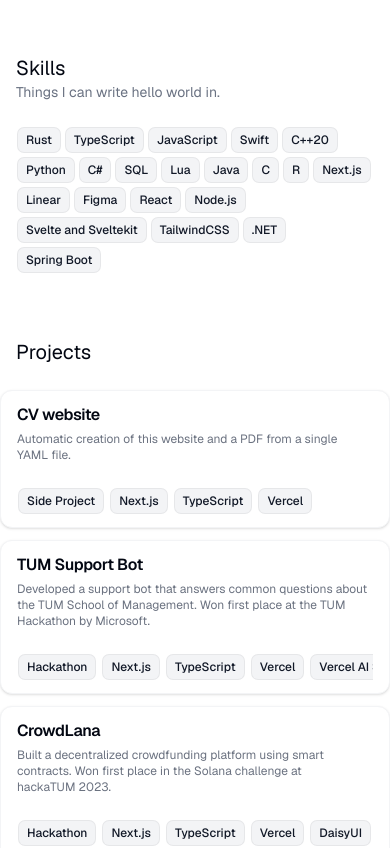
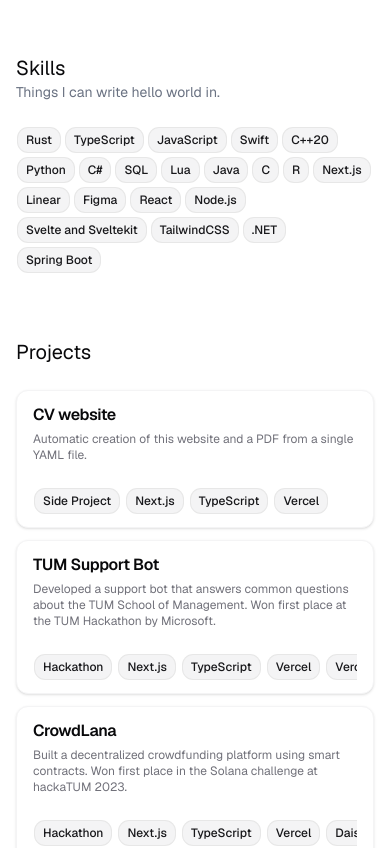
Before and after one commit to simon-hng/portfolio, a Next.js app: page / in a window 390 px wide. Shown: the part 2000-2848 px from the top of the page. Built offline with nearby package versions, Linux system fonts and the light colour scheme.

Commit message:
make prettier

```diff
--- a/package.json
+++ b/package.json
@@ -29,6 +29,7 @@
     "js-yaml": "^4.1.0",
     "lucide-react": "^0.474.0",
     "next": "15.1.6",
+    "next-themes": "^0.4.4",
     "npm-run-all": "^4.1.5",
     "react": "19.0.0",
     "react-dom": "19.0.0",
--- a/src/app/globals.css
+++ b/src/app/globals.css
@@ -57,17 +57,6 @@
   }
 }
 
-@utility container {
-  margin-inline: auto;
-  padding-inline: 2rem;
-  @media (width >= --theme(--breakpoint-sm)) {
-    max-width: none;
-  }
-  @media (width >= 1400px) {
-    max-width: 1400px;
-  }
-}
-
 /*
   The default border color has changed to `currentColor` in Tailwind CSS v4,
   so we've added these compatibility styles to make sure everything still
@@ -89,73 +78,57 @@
 @layer base {
   :root {
     --background: 0 0% 100%;
-    --foreground: 224 71.4% 4.1%;
-
+    --foreground: 240 10% 3.9%;
     --card: 0 0% 100%;
-    --card-foreground: 224 71.4% 4.1%;
-
+    --card-foreground: 240 10% 3.9%;
     --popover: 0 0% 100%;
-    --popover-foreground: 224 71.4% 4.1%;
-
-    --primary: 220.9 39.3% 11%;
-    --primary-foreground: 210 20% 98%;
-
-    --secondary: 220 14.3% 95.9%;
-    --secondary-foreground: 220.9 39.3% 11%;
-
-    --muted: 220 14.3% 95.9%;
-    --muted-foreground: 220 8.9% 46.1%;
-
-    --accent: 220 14.3% 95.9%;
-    --accent-foreground: 220.9 39.3% 11%;
-
+    --popover-foreground: 240 10% 3.9%;
+    --primary: 240 5.9% 10%;
+    --primary-foreground: 0 0% 98%;
+    --secondary: 240 4.8% 95.9%;
+    --secondary-foreground: 240 5.9% 10%;
+    --muted: 240 4.8% 95.9%;
+    --muted-foreground: 240 3.8% 46.1%;
+    --accent: 240 4.8% 95.9%;
+    --accent-foreground: 240 5.9% 10%;
     --destructive: 0 84.2% 60.2%;
-    --destructive-foreground: 210 20% 98%;
-
-    --border: 220 13% 91%;
-    --input: 220 13% 91%;
-    --ring: 224 71.4% 4.1%;
-
-    --radius: 0.5rem;
+    --destructive-foreground: 0 0% 98%;
+    --border: 240 5.9% 90%;
+    --input: 240 5.9% 90%;
+    --ring: 240 5.9% 10%;
+    --radius: 0.75rem;
+    --chart-1: 12 76% 61%;
+    --chart-2: 173 58% 39%;
+    --chart-3: 197 37% 24%;
+    --chart-4: 43 74% 66%;
+    --chart-5: 27 87% 67%;
   }
 
   .dark {
-    --background: 224 71.4% 4.1%;
-    --foreground: 210 20% 98%;
-
-    --card: 224 71.4% 4.1%;
-    --card-foreground: 210 20% 98%;
-
-    --popover: 224 71.4% 4.1%;
-    --popover-foreground: 210 20% 98%;
-
-    --primary: 210 20% 98%;
-    --primary-foreground: 220.9 39.3% 11%;
-
-    --secondary: 215 27.9% 16.9%;
-    --secondary-foreground: 210 20% 98%;
-
-    --muted: 215 27.9% 16.9%;
-    --muted-foreground: 217.9 10.6% 64.9%;
-
-    --accent: 215 27.9% 16.9%;
-    --accent-foreground: 210 20% 98%;
-
+    --background: 240 10% 3.9%;
+    --foreground: 0 0% 98%;
+    --card: 240 10% 3.9%;
+    --card-foreground: 0 0% 98%;
+    --popover: 240 10% 3.9%;
+    --popover-foreground: 0 0% 98%;
+    --primary: 0 0% 98%;
+    --primary-foreground: 240 5.9% 10%;
+    --secondary: 240 3.7% 15.9%;
+    --secondary-foreground: 0 0% 98%;
+    --muted: 240 3.7% 15.9%;
+    --muted-foreground: 240 5% 64.9%;
+    --accent: 240 3.7% 15.9%;
+    --accent-foreground: 0 0% 98%;
     --destructive: 0 62.8% 30.6%;
-    --destructive-foreground: 210 20% 98%;
-
-    --border: 215 27.9% 16.9%;
-    --input: 215 27.9% 16.9%;
-    --ring: 216 12.2% 83.9%;
-  }
-}
-
-@layer base {
-  * {
-    @apply border-border;
-  }
-  body {
-    @apply bg-background text-foreground;
+    --destructive-foreground: 0 0% 98%;
+    --border: 240 3.7% 15.9%;
+    --input: 240 3.7% 15.9%;
+    --ring: 240 4.9% 83.9%;
+    --chart-1: 220 70% 50%;
+    --chart-2: 160 60% 45%;
+    --chart-3: 30 80% 55%;
+    --chart-4: 280 65% 60%;
+    --chart-5: 340 75% 55%;
   }
 }
 
--- a/src/app/layout.tsx
+++ b/src/app/layout.tsx
@@ -4,10 +4,11 @@ import { GeistSans } from "geist/font/sans";
 
 import "./globals.css";
 import React from "react";
+import { ThemeProvider } from "@/components/theme-provider";
 
 export const metadata: Metadata = {
-  title: "Create Next App",
-  description: "Generated by create next app",
+  title: "Portfolio",
+  description: "A portfolio of my work.",
 };
 
 export default function RootLayout({
@@ -16,8 +17,17 @@ export default function RootLayout({
   children: React.ReactNode;
 }) {
   return (
-    <html lang="en" className={GeistSans.className}>
-      <body>{children}</body>
+    <html lang="en" className={GeistSans.className} suppressHydrationWarning>
+      <body className="bg-background text-foreground">
+        <ThemeProvider
+          attribute="class"
+          defaultTheme="system"
+          enableSystem
+          disableTransitionOnChange
+        >
+          {children}
+        </ThemeProvider>
+      </body>
       <Analytics />
     </html>
   );
--- a/src/app/page.tsx
+++ b/src/app/page.tsx
@@ -22,7 +22,7 @@ export const metadata: Metadata = {
 
 export default function Page() {
   return (
-    <main className="container relative mx-auto scroll-my-12 overflow-auto p-4 pb-12 md:p-16">
+    <main className="relative mx-auto scroll-my-12 overflow-auto p-4 pb-12 md:p-16">
       <section className="mx-auto flex w-full max-w-3xl flex-col gap-16">
         <div className="flex items-center justify-between gap-4">
           <div className="flex-1 space-y-1.5">
@@ -208,7 +208,7 @@ export default function Page() {
         {!!projects.length && (
           <Section className="scroll-mb-16">
             <h2 className="text-xl">Projects</h2>
-            <div className="-mx-4 grid grid-cols-1 gap-3 md:grid-cols-2 lg:grid-cols-2">
+            <div className="grid grid-cols-1 gap-3 md:-mx-4 md:grid-cols-2 lg:grid-cols-2">
               {projects.map((project) => {
                 return (
                   <ProjectCard
--- a/src/components/command-menu.tsx
+++ b/src/components/command-menu.tsx
@@ -39,7 +39,7 @@ export const CommandMenu = ({ links, email }: Props) => {
     <>
       <button
         onClick={() => setOpen(true)}
-        className="border-t-muted fixed bottom-0 left-0 right-0 w-full border-t bg-white p-1"
+        className="border-t-muted bg-background fixed bottom-0 left-0 right-0 w-full border-t p-1"
       >
         <p className="text-muted-foreground flex items-center justify-center gap-2 text-sm">
           Open the command menu with
--- /dev/null
+++ b/src/components/theme-provider.tsx
@@ -0,0 +1,12 @@
+
+"use client"
+
+import * as React from "react"
+import { ThemeProvider as NextThemesProvider } from "next-themes"
+
+export function ThemeProvider({
+  children,
+  ...props
+}: React.ComponentProps<typeof NextThemesProvider>) {
+  return <NextThemesProvider {...props}>{children}</NextThemesProvider>
+}
```
Also changed, not shown: 1 other file (tests, documents, lock files or other folders).
